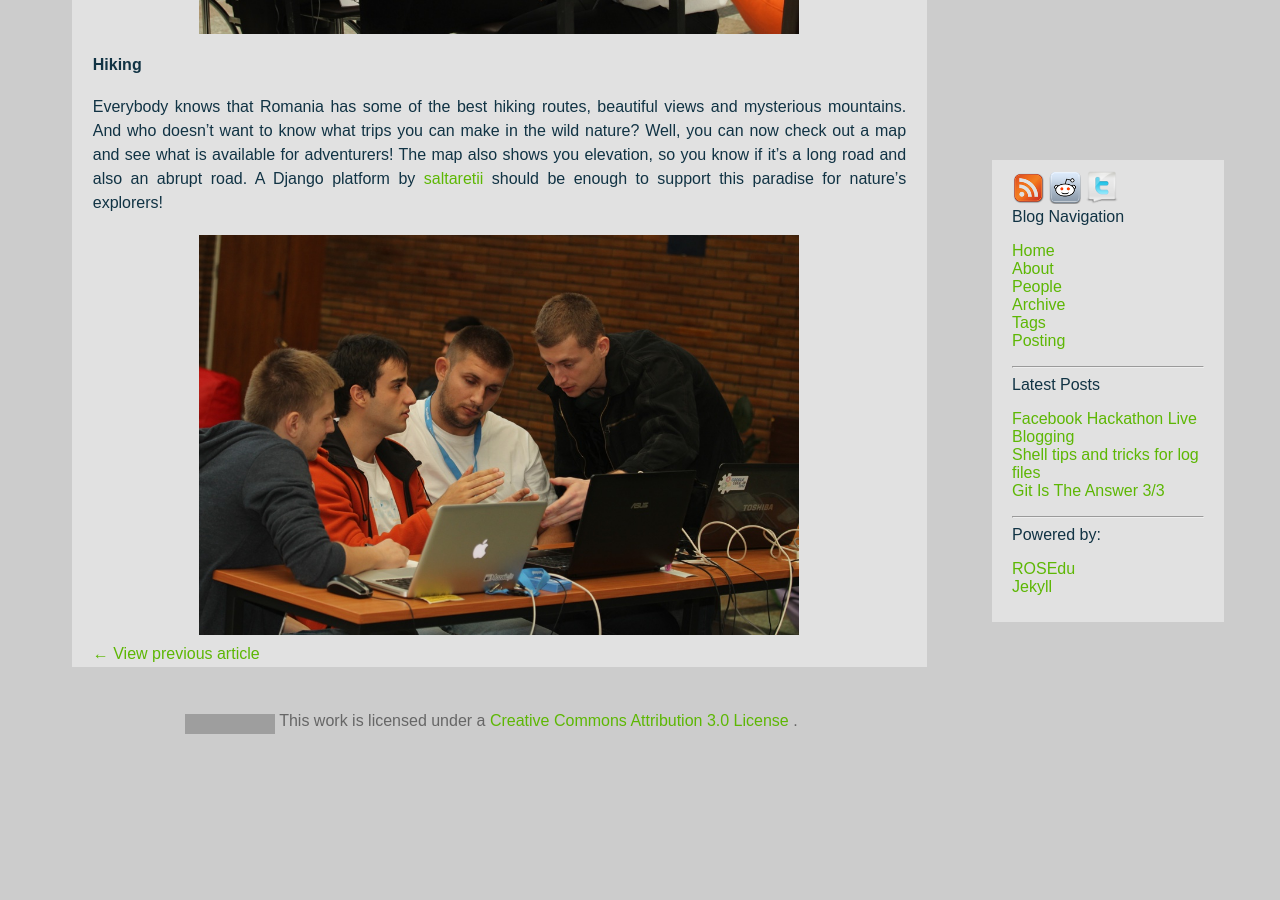
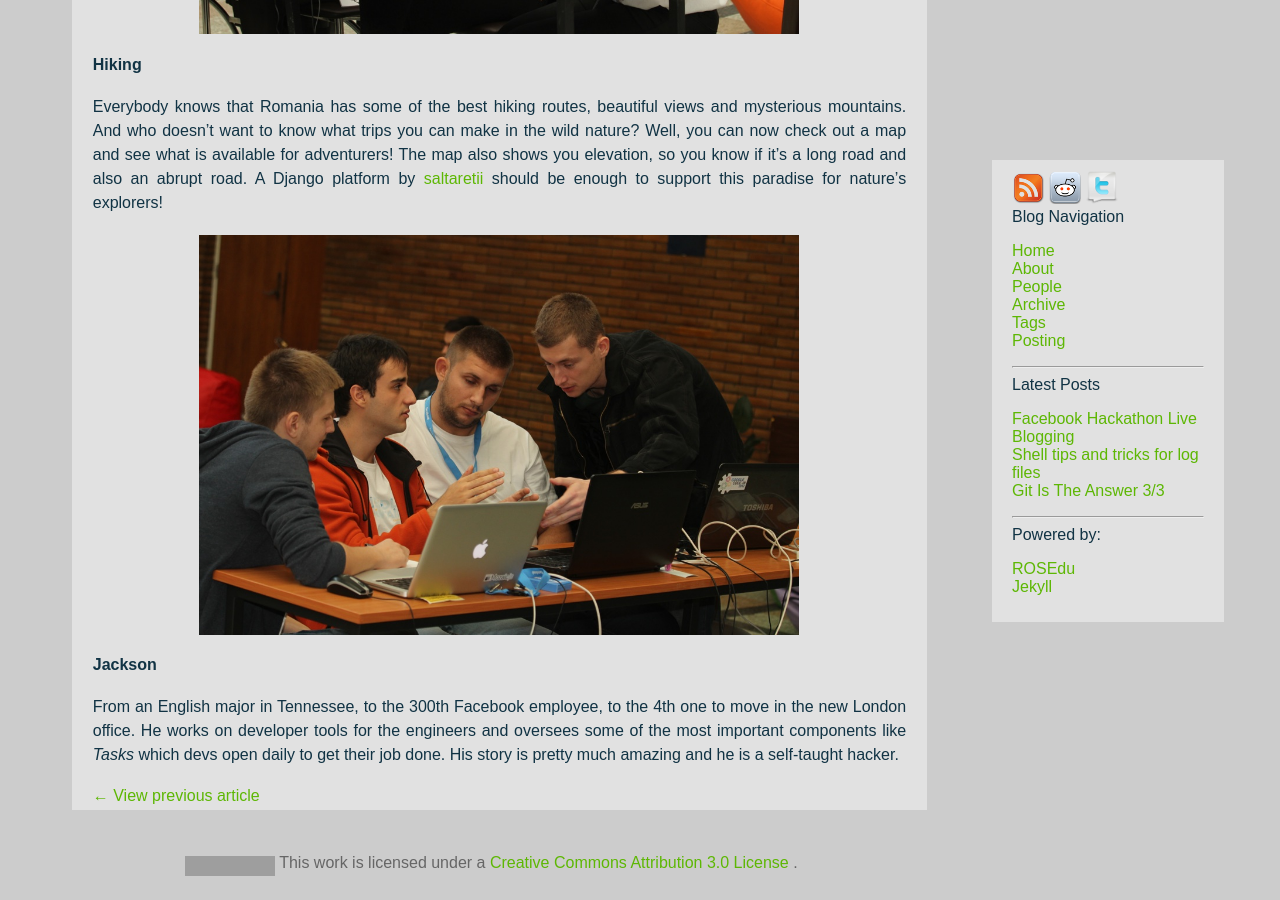
Before and after one commit to rosedu/techblog, a Jekyll site: the page built from _posts/2013-10-19-facebook-hackathon-live-blogging.md, in a window 1280 px wide and 900 px high, scrolled down 4205 px. Built offline with Jekyll 4.4.1, drawn with Linux system fonts in a browser that asks for light colours; comment, search, counter and statistics services are not loaded; before the commit the page ends 4963 px from its top, so only the background shows below that; grey boxes are pictures that could not be loaded.

Commit message:
first jackson

```diff
--- a/_posts/2013-10-19-facebook-hackathon-live-blogging.md
+++ b/_posts/2013-10-19-facebook-hackathon-live-blogging.md
@@ -123,3 +123,11 @@ should be enough to support this paradise for nature's explorers!
 <div class="center">
 <img width="600" height="400" src="assets/facebook-hackathon/saltaretii.jpg">
 </div>
+
+#### Jackson
+
+From an English major in Tennessee, to the 300th Facebook employee, to the 4th
+one to move in the new London office. He works on developer tools for the
+engineers and oversees some of the most important components like _Tasks_
+which devs open daily to get their job done. His story is pretty much amazing
+and he is a self-taught hacker.
```
